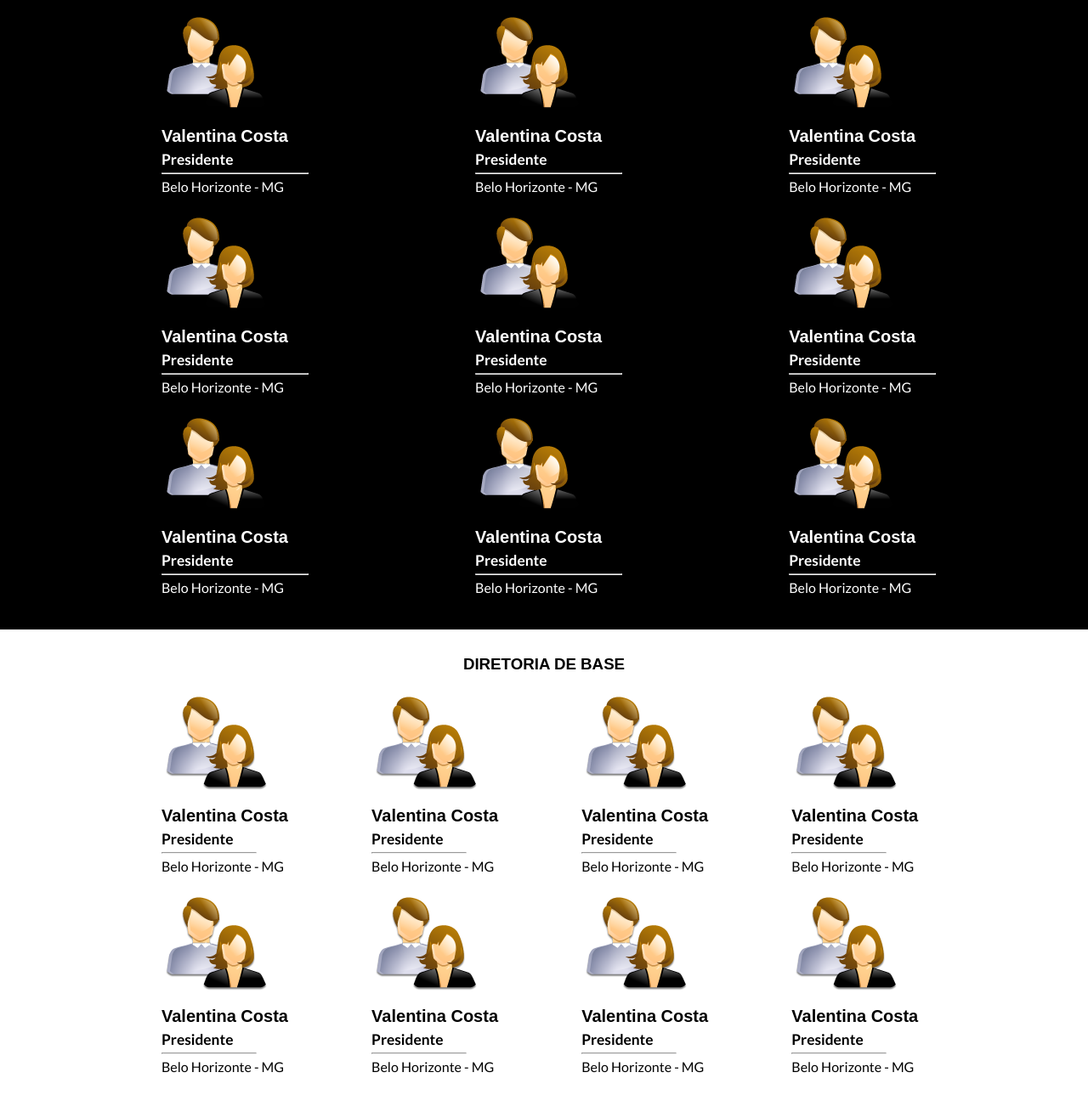
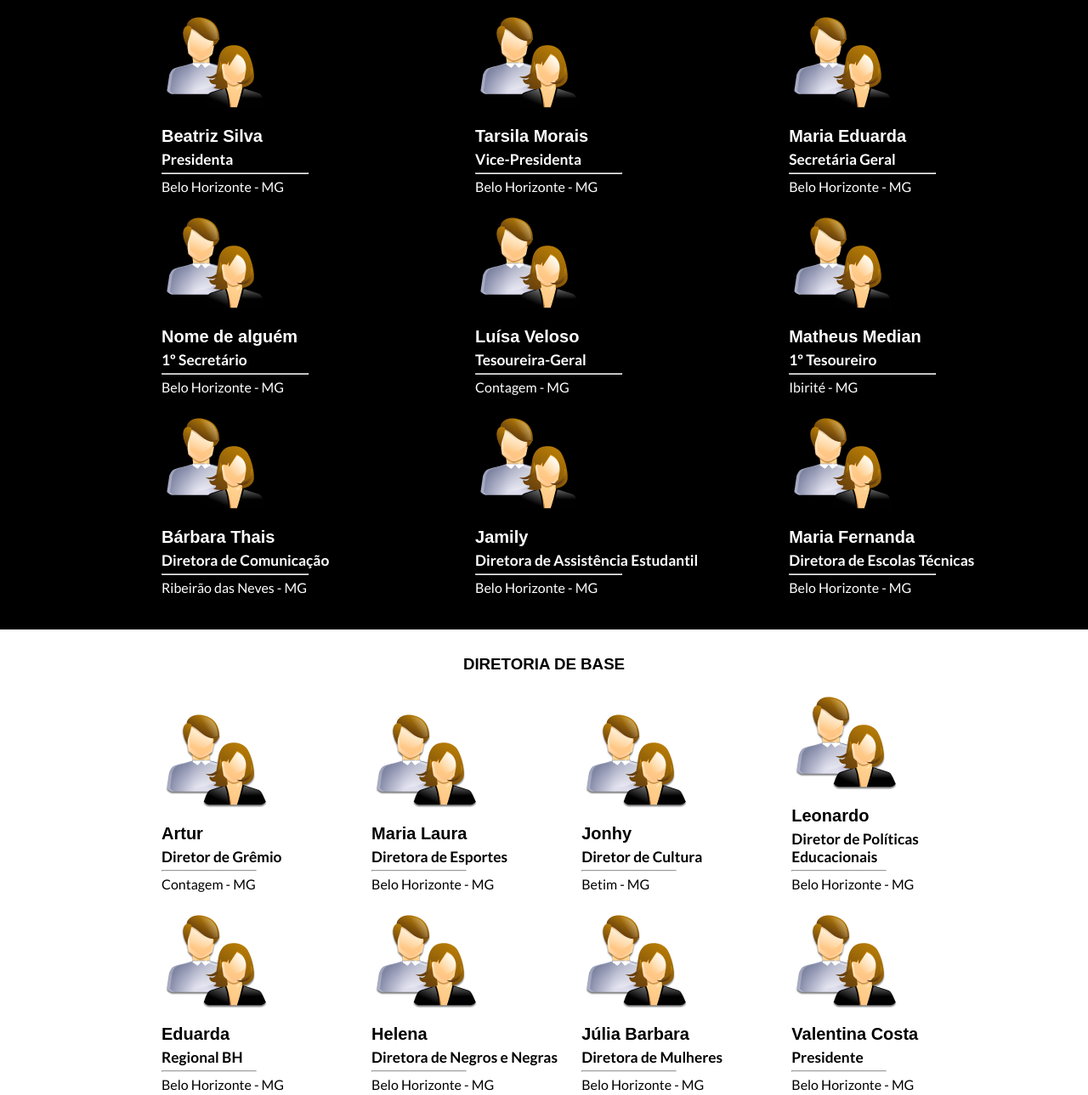
Before and after one commit to uujaum/Ames-bh, a plain HTML site: page diretoria.html in a window 1280 px wide. Shown: the part 495-1784 px from the top of the page at 85% size. Drawn offline with Linux system fonts and the light colour scheme; a web font is replaced by a local one.

```diff
--- a/_css/cursinho-estilo.css
+++ /dev/null
@@ -1 +0,0 @@
-@charset "UTF-8";
--- a/_css/gremio-estilo.css
+++ /dev/null
@@ -1 +0,0 @@
-@charset "UTF-8";
--- a/diretoria.html
+++ b/diretoria.html
@@ -49,72 +49,72 @@
 
 			<div class="dir-executiva">
 				<img src="_imagens/_icones/dupla.png">
-				<h4> Valentina Costa </h4>
-				<h5> Presidente </h5>
+				<h4> Beatriz Silva </h4>
+				<h5> Presidenta </h5>
 				<hr class="tag-hr">
 				<p> Belo Horizonte - MG </p>
 			</div>
 
 			<div class="dir-executiva">
 				<img src="_imagens/_icones/dupla.png">
-				<h4> Valentina Costa </h4>
-				<h5> Presidente </h5>
+				<h4> Tarsila Morais </h4>
+				<h5> Vice-Presidenta </h5>
 				<hr class="tag-hr">
 				<p> Belo Horizonte - MG </p>
 			</div>
 
 			<div class="dir-executiva">
 				<img src="_imagens/_icones/dupla.png">
-				<h4> Valentina Costa </h4>
-				<h5> Presidente </h5>
+				<h4> Maria Eduarda </h4>
+				<h5> Secretária Geral </h5>
 				<hr class="tag-hr">
 				<p> Belo Horizonte - MG </p>
 			</div>
 
 			<div class="dir-executiva">
 				<img src="_imagens/_icones/dupla.png">
-				<h4> Valentina Costa </h4>
-				<h5> Presidente </h5>
+				<h4> Nome de alguém </h4>
+				<h5> 1º Secretário </h5>
 				<hr class="tag-hr">
 				<p> Belo Horizonte - MG </p>
 			</div>
 
 			<div class="dir-executiva">
 				<img src="_imagens/_icones/dupla.png">
-				<h4> Valentina Costa </h4>
-				<h5> Presidente </h5>
+				<h4> Luísa Veloso </h4>
+				<h5> Tesoureira-Geral </h5>
+				<hr class="tag-hr">
+				<p> Contagem - MG </p>
+			</div>
+
+			<div class="dir-executiva">
+				<img src="_imagens/_icones/dupla.png">
+				<h4> Matheus Median </h4>
+				<h5> 1º Tesoureiro </h5>
+				<hr class="tag-hr">
+				<p> Ibirité - MG </p>
+			</div>
+
+			<div class="dir-executiva">
+				<img src="_imagens/_icones/dupla.png">
+				<h4> Bárbara Thais </h4>
+				<h5> Diretora de Comunicação </h5>
+				<hr class="tag-hr">
+				<p> Ribeirão das Neves - MG </p>
+			</div>
+
+			<div class="dir-executiva">
+				<img src="_imagens/_icones/dupla.png">
+				<h4> Jamily </h4>
+				<h5> Diretora de Assistência Estudantil </h5>
 				<hr class="tag-hr">
 				<p> Belo Horizonte - MG </p>
 			</div>
 
 			<div class="dir-executiva">
 				<img src="_imagens/_icones/dupla.png">
-				<h4> Valentina Costa </h4>
-				<h5> Presidente </h5>
-				<hr class="tag-hr">
-				<p> Belo Horizonte - MG </p>
-			</div>
-
-			<div class="dir-executiva">
-				<img src="_imagens/_icones/dupla.png">
-				<h4> Valentina Costa </h4>
-				<h5> Presidente </h5>
-				<hr class="tag-hr">
-				<p> Belo Horizonte - MG </p>
-			</div>
-
-			<div class="dir-executiva">
-				<img src="_imagens/_icones/dupla.png">
-				<h4> Valentina Costa </h4>
-				<h5> Presidente </h5>
-				<hr class="tag-hr">
-				<p> Belo Horizonte - MG </p>
-			</div>
-
-			<div class="dir-executiva">
-				<img src="_imagens/_icones/dupla.png">
-				<h4> Valentina Costa </h4>
-				<h5> Presidente </h5>
+				<h4> Maria Fernanda </h4>
+				<h5> Diretora de Escolas Técnicas </h5>
 				<hr class="tag-hr">
 				<p> Belo Horizonte - MG </p>
 			</div>
@@ -126,56 +126,56 @@
 
 			<div class="dir-base">
 				<img src="_imagens/_icones/dupla.png">
-				<h4> Valentina Costa </h4>
-				<h5> Presidente </h5>
+				<h4> Artur </h4>
+				<h5> Diretor de Grêmio </h5>
+				<hr class="tag-hr">
+				<p> Contagem - MG </p>
+			</div>
+
+			<div class="dir-base">
+				<img src="_imagens/_icones/dupla.png">
+				<h4> Maria Laura </h4>
+				<h5> Diretora de Esportes </h5>
 				<hr class="tag-hr">
 				<p> Belo Horizonte - MG </p>
 			</div>
 
 			<div class="dir-base">
 				<img src="_imagens/_icones/dupla.png">
-				<h4> Valentina Costa </h4>
-				<h5> Presidente </h5>
+				<h4> Jonhy </h4>
+				<h5> Diretor de Cultura </h5>
+				<hr class="tag-hr">
+				<p> Betim - MG </p>
+			</div>
+
+			<div class="dir-base">
+				<img src="_imagens/_icones/dupla.png">
+				<h4> Leonardo </h4>
+				<h5> Diretor de Políticas Educacionais </h5>
 				<hr class="tag-hr">
 				<p> Belo Horizonte - MG </p>
 			</div>
 
 			<div class="dir-base">
 				<img src="_imagens/_icones/dupla.png">
-				<h4> Valentina Costa </h4>
-				<h5> Presidente </h5>
+				<h4> Eduarda </h4>
+				<h5> Regional BH </h5>
 				<hr class="tag-hr">
 				<p> Belo Horizonte - MG </p>
 			</div>
 
 			<div class="dir-base">
 				<img src="_imagens/_icones/dupla.png">
-				<h4> Valentina Costa </h4>
-				<h5> Presidente </h5>
+				<h4> Helena </h4>
+				<h5> Diretora de Negros e Negras </h5>
 				<hr class="tag-hr">
 				<p> Belo Horizonte - MG </p>
 			</div>
 
 			<div class="dir-base">
 				<img src="_imagens/_icones/dupla.png">
-				<h4> Valentina Costa </h4>
-				<h5> Presidente </h5>
-				<hr class="tag-hr">
-				<p> Belo Horizonte - MG </p>
-			</div>
-
-			<div class="dir-base">
-				<img src="_imagens/_icones/dupla.png">
-				<h4> Valentina Costa </h4>
-				<h5> Presidente </h5>
-				<hr class="tag-hr">
-				<p> Belo Horizonte - MG </p>
-			</div>
-
-			<div class="dir-base">
-				<img src="_imagens/_icones/dupla.png">
-				<h4> Valentina Costa </h4>
-				<h5> Presidente </h5>
+				<h4> Júlia Barbara </h4>
+				<h5> Diretora de Mulheres </h5>
 				<hr class="tag-hr">
 				<p> Belo Horizonte - MG </p>
 			</div>
```
Also changed, not shown: _css/cursinho-gremio-estilo.css (added, +37 -0 lines), cursinho.html (+7 -0 lines), gremio.html (+7 -0 lines), _imagens/cursinho-banner.jpg (added), _imagens/gremio-banner.jpg (added).
